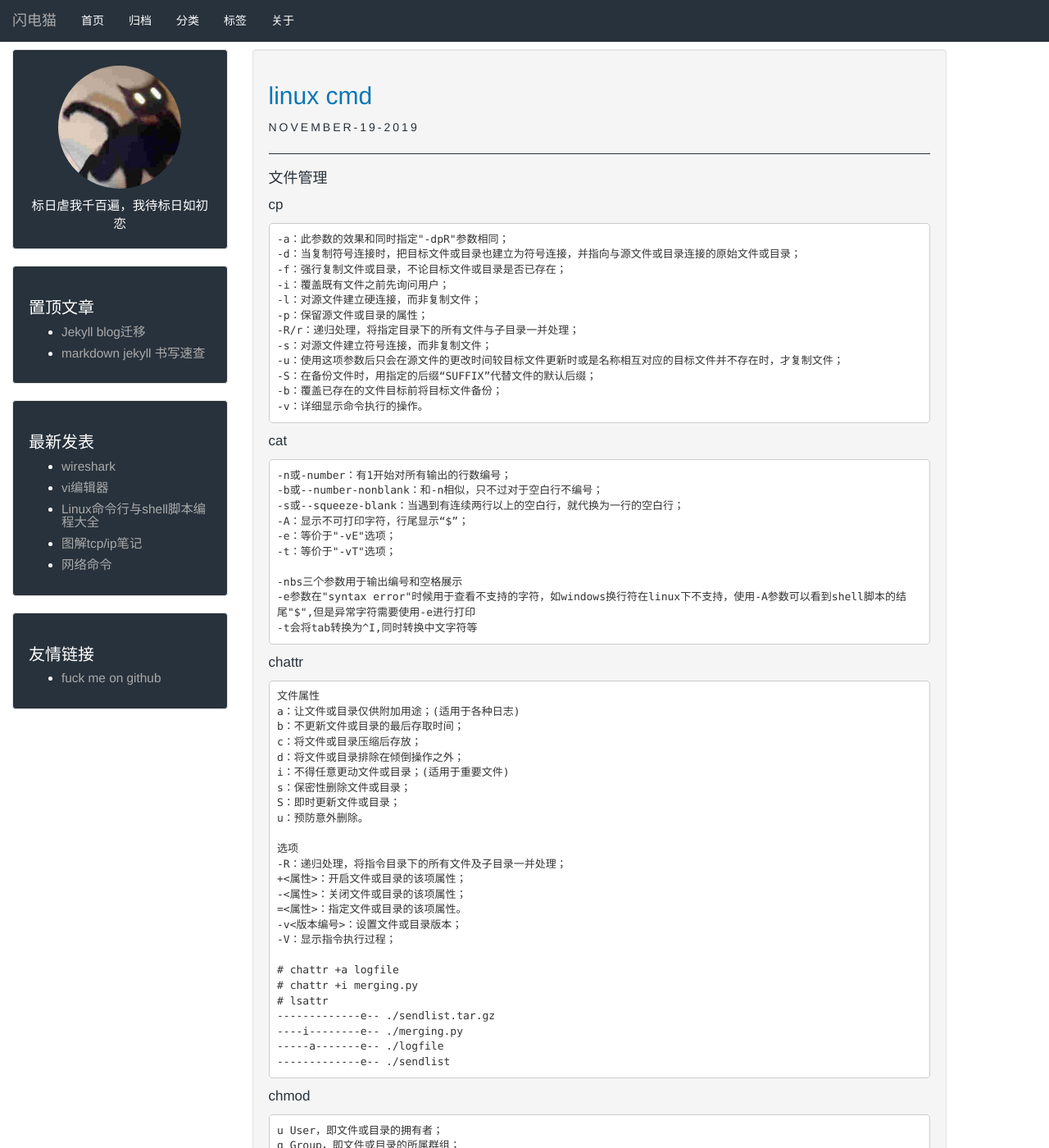
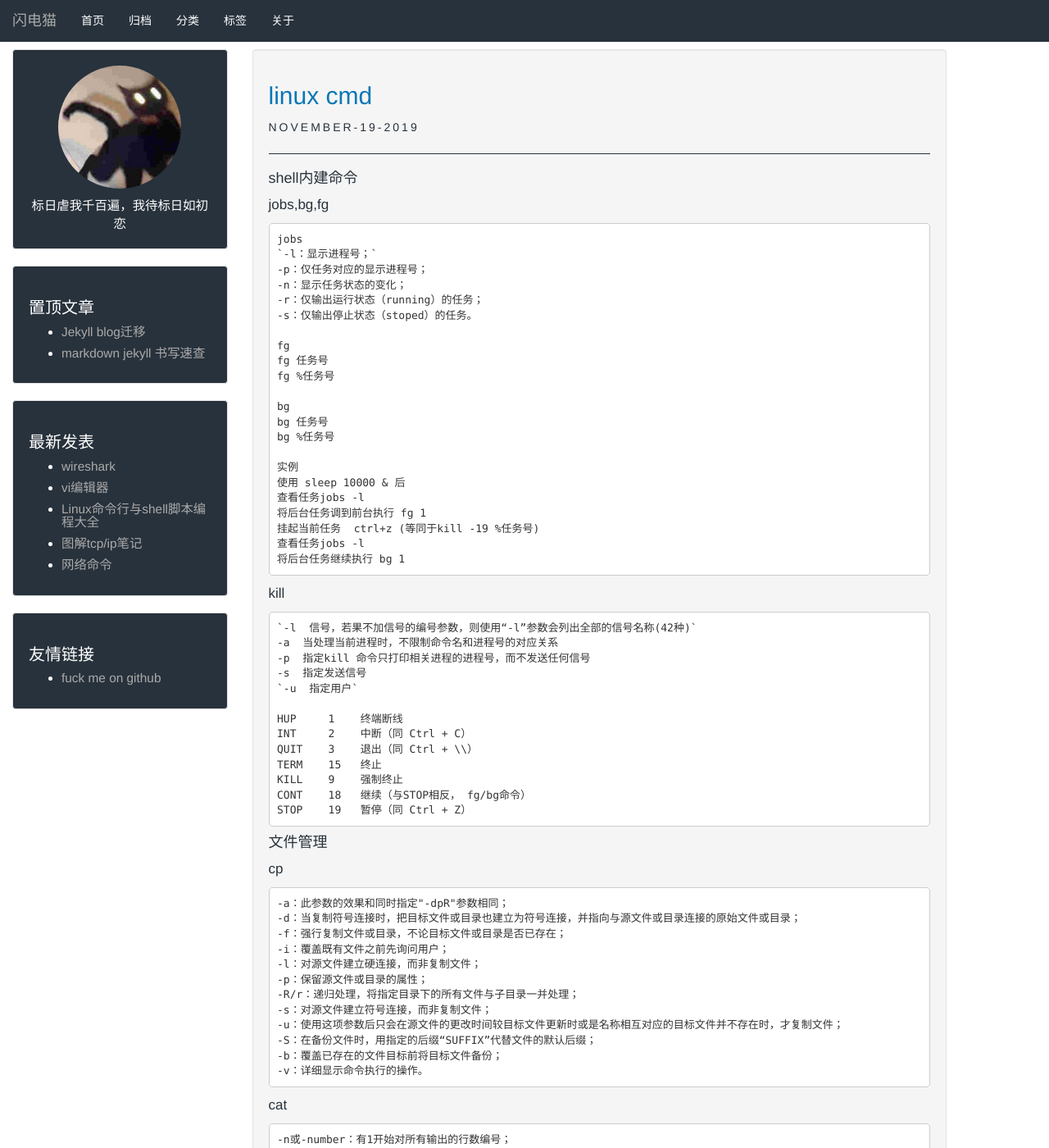
Before and after one commit to qfdmx/qfdmx.github.io, a Jekyll site: the page built from _posts/2019/2019-11-19-linuxdate.markdown, in a window 1280 px wide and 1400 px high. Shown: the whole window at 82% size. Built offline with Jekyll 4.4.1, drawn with Linux system fonts in a browser that asks for light colours.

Commit message:
shell内建命令

```diff
--- a/_posts/2019/2019-11-19-linuxdate.markdown
+++ b/_posts/2019/2019-11-19-linuxdate.markdown
@@ -6,6 +6,49 @@ categories: opeartion_system
 tags: linux
 description: linux命令积累
 ---
+#### shell内建命令
+
+jobs,bg,fg
+
+    jobs
+    `-l：显示进程号；`
+    -p：仅任务对应的显示进程号；
+    -n：显示任务状态的变化；
+    -r：仅输出运行状态（running）的任务；
+    -s：仅输出停止状态（stoped）的任务。
+
+    fg
+    fg 任务号
+    fg %任务号
+
+    bg
+    bg 任务号
+    bg %任务号
+
+    实例
+    使用 sleep 10000 & 后
+    查看任务jobs -l
+    将后台任务调到前台执行 fg 1
+    挂起当前任务  ctrl+z (等同于kill -19 %任务号)
+    查看任务jobs -l
+    将后台任务继续执行 bg 1
+
+kill
+
+    `-l  信号，若果不加信号的编号参数，则使用“-l”参数会列出全部的信号名称(42种)`
+    -a  当处理当前进程时，不限制命令名和进程号的对应关系
+    -p  指定kill 命令只打印相关进程的进程号，而不发送任何信号
+    -s  指定发送信号
+    `-u  指定用户`
+
+    HUP     1    终端断线
+    INT     2    中断（同 Ctrl + C）
+    QUIT    3    退出（同 Ctrl + \\）
+    TERM    15   终止
+    KILL    9    强制终止
+    CONT    18   继续（与STOP相反， fg/bg命令）
+    STOP    19   暂停（同 Ctrl + Z）
+
 #### 文件管理
 
 cp
```
